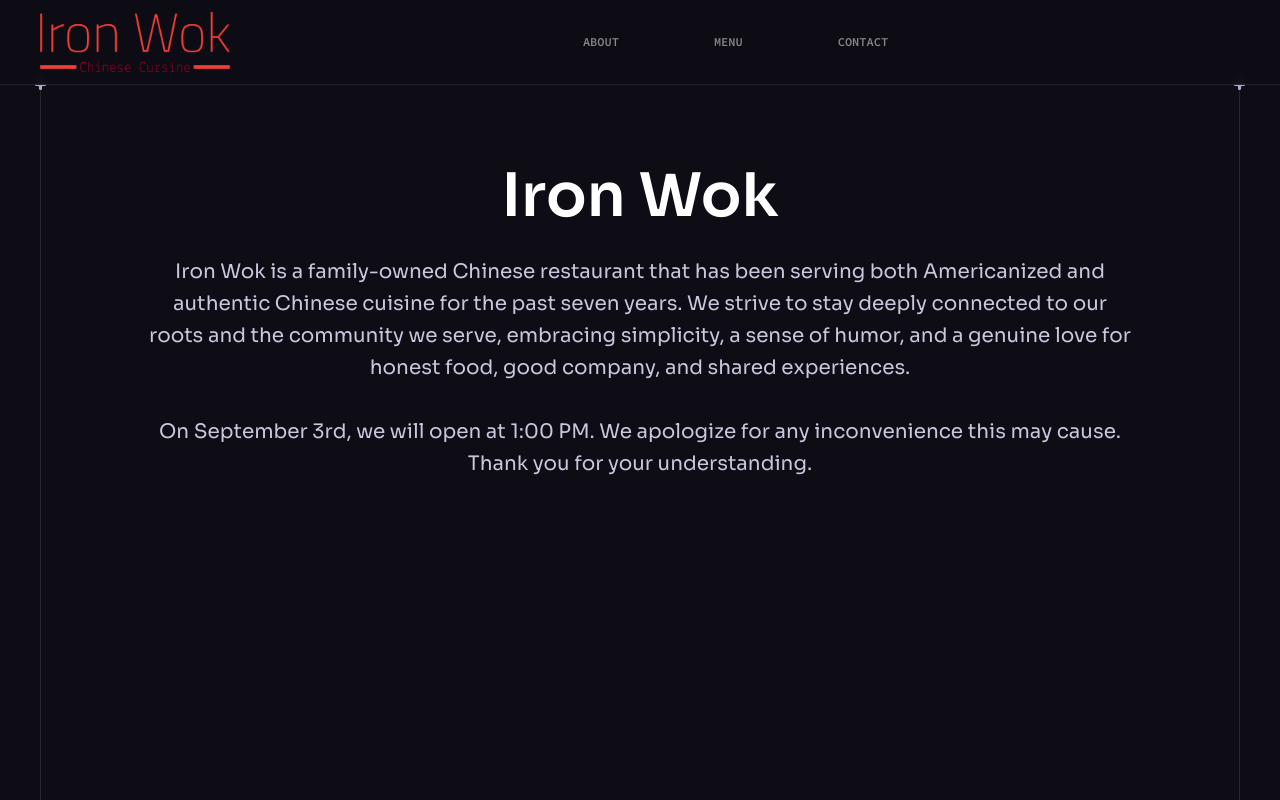
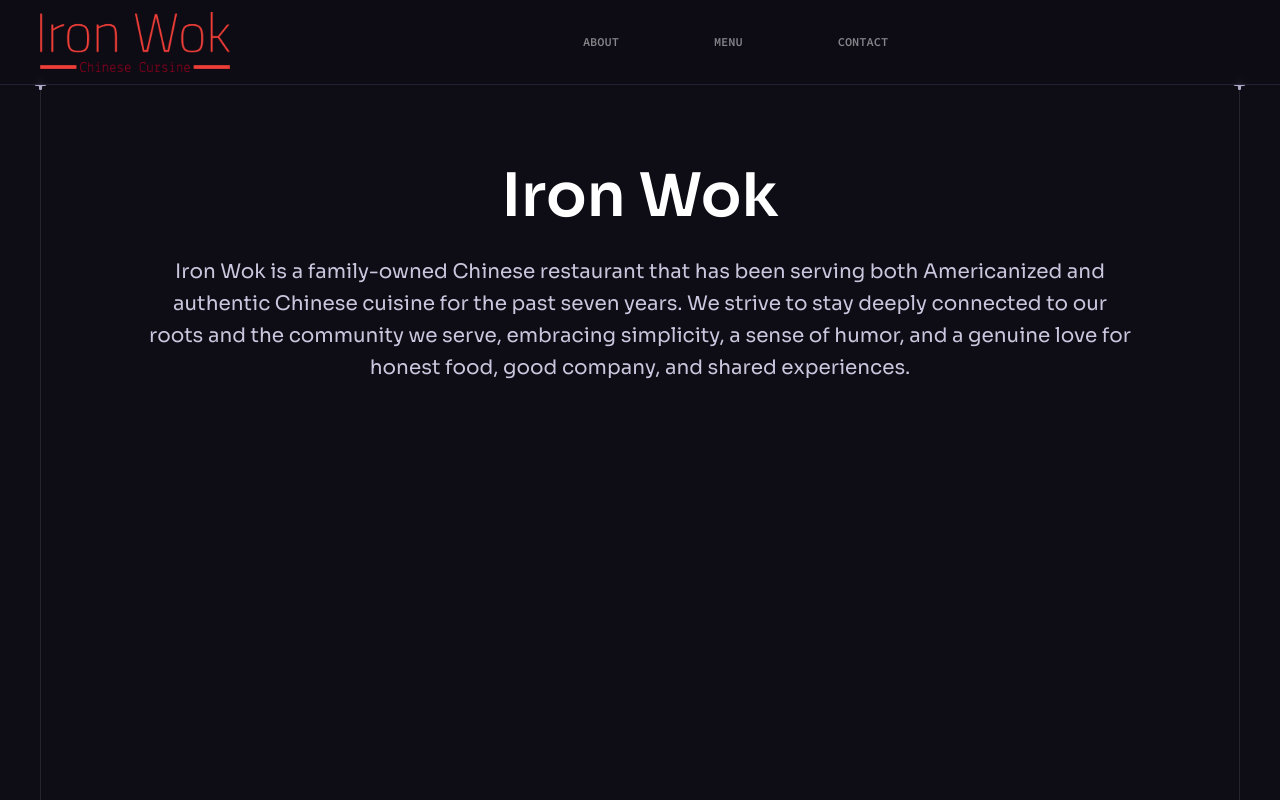
Before and after one commit to liu-wen-da/Restaurant_Website, a React (Vite) app in the folder Verison_2.0/: page / in a window 1280 px wide. Shown: the top 800 px of the page. Built offline with nearby package versions, Linux system fonts and the light colour scheme.

Commit message:
updating

```diff
--- a/Verison_2.0/src/components/Information.jsx
+++ b/Verison_2.0/src/components/Information.jsx
@@ -16,7 +16,7 @@ const Information = () => {
 
                     {/* This Section is for announcements */}
                     <p className="body-1 mas-w-3xl mx-auto mb-6 text-n-2 lg:mb-8">
-                        On September 3rd, we will open at 1:00 PM. We apologize for any inconvenience this may cause. Thank you for your understanding.
+
                     </p>
 
                     {/* <Button href="/Menu" white>
```
